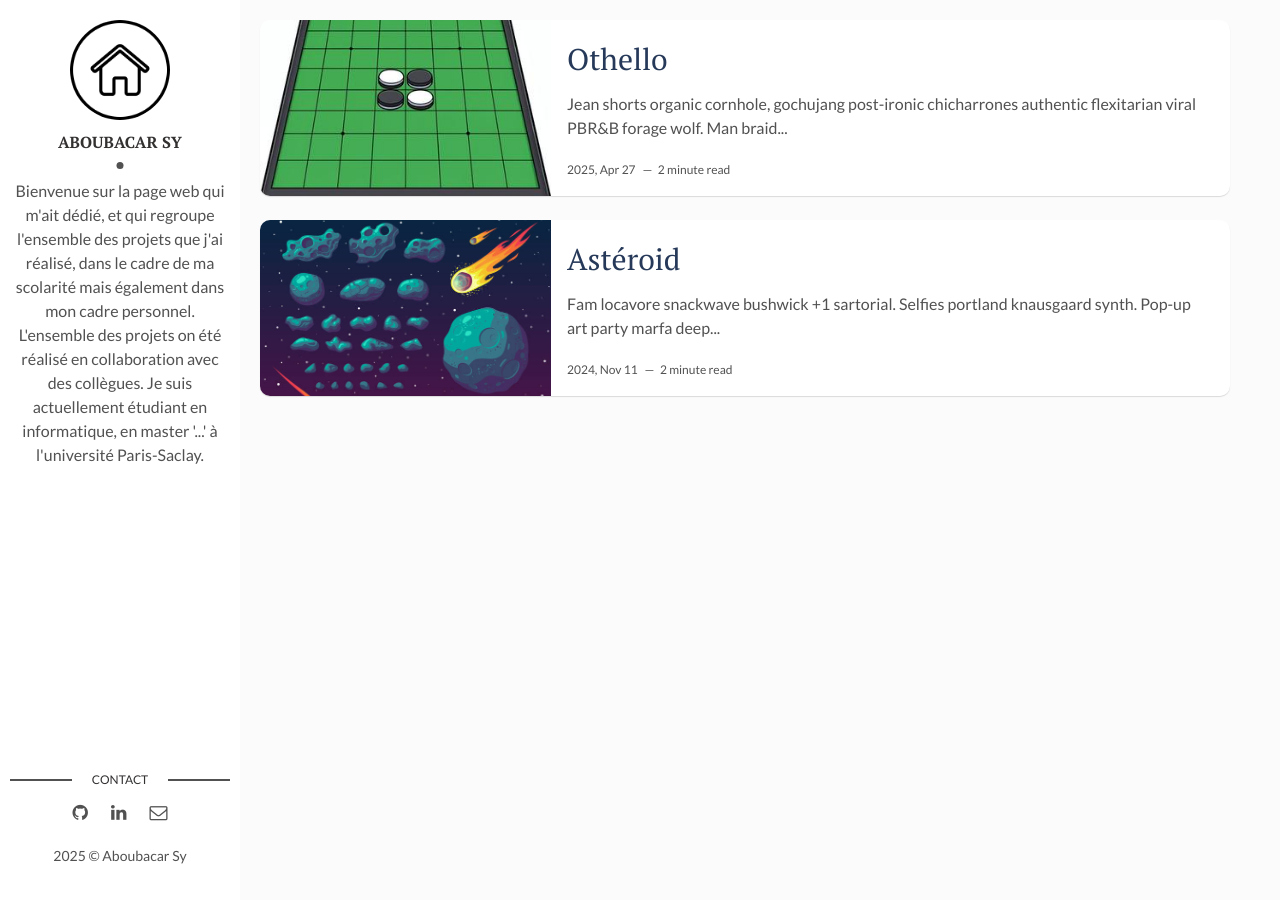
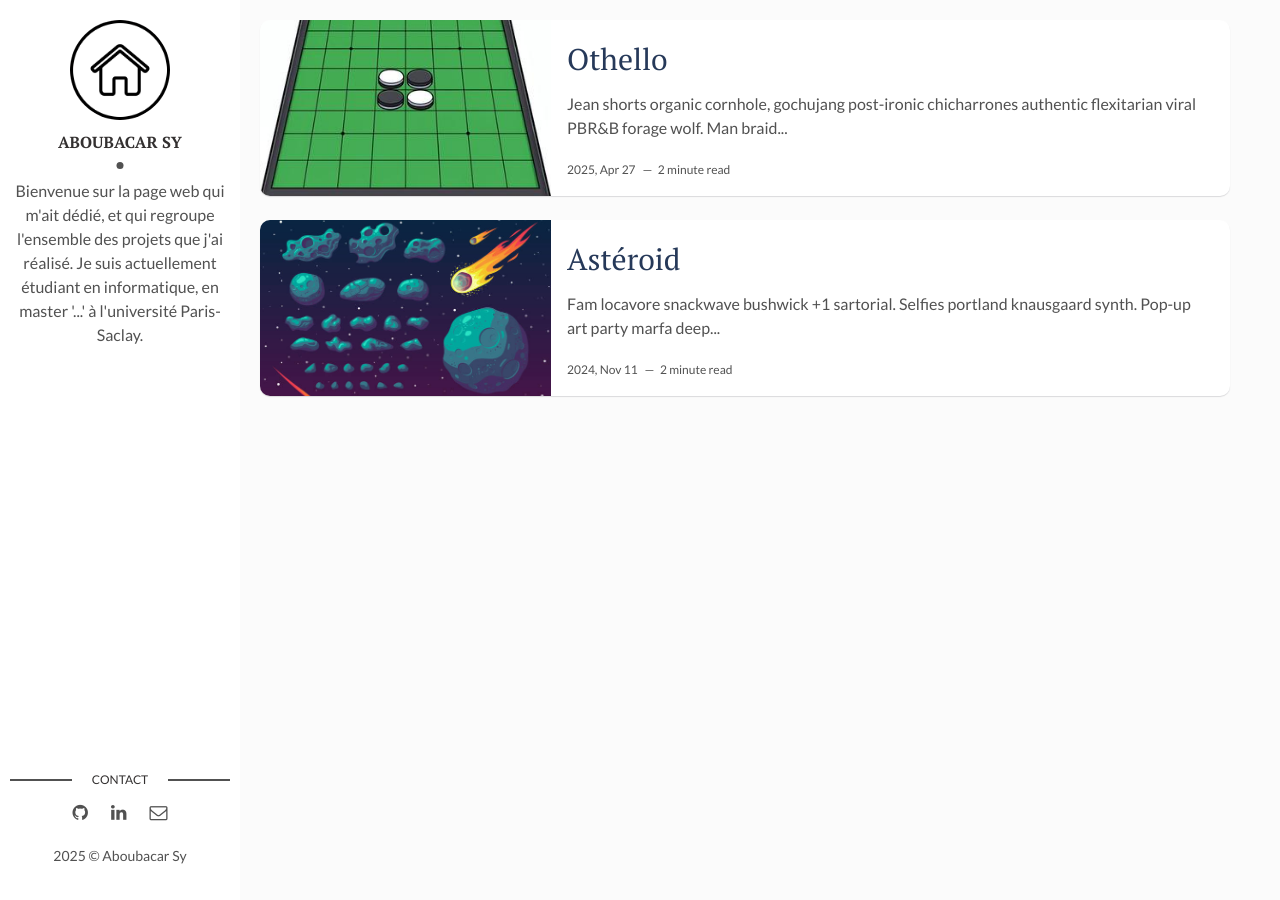
Before and after one commit to SyAboubacar/site-asy, a Jekyll site: the page built from index.html, in a window 1280 px wide. Built offline with Jekyll 4.4.1, drawn with Linux system fonts in a browser that asks for light colours; the list of posts is cut into pages by our own code.

Commit message:
modif description

```diff
--- a/_config.yml
+++ b/_config.yml
@@ -11,7 +11,7 @@ site-twitter: #if your site has a twitter account, enter it here
 # Author Settings
 author: Aboubacar Sy # add your name
 author-img: page-daccueil.jpg # add your photo
-about-author: Bienvenue sur la page web qui m'ait dédié, et qui regroupe l'ensemble des projets que j'ai réalisé, dans le cadre de ma scolarité mais également dans mon cadre personnel. L'ensemble des projets on été réalisé en collaboration avec des collègues. Je suis actuellement étudiant en informatique, en master '...' à l'université Paris-Saclay.
+about-author: Bienvenue sur la page web qui m'ait dédié, et qui regroupe l'ensemble des projets que j'ai réalisé. Je suis actuellement étudiant en informatique, en master '...' à l'université Paris-Saclay.
 social-github: SyAboubacar # add your Github handle
 social-linkedin: # add your Linkedin handle
 social-email: # add your Email address
```
